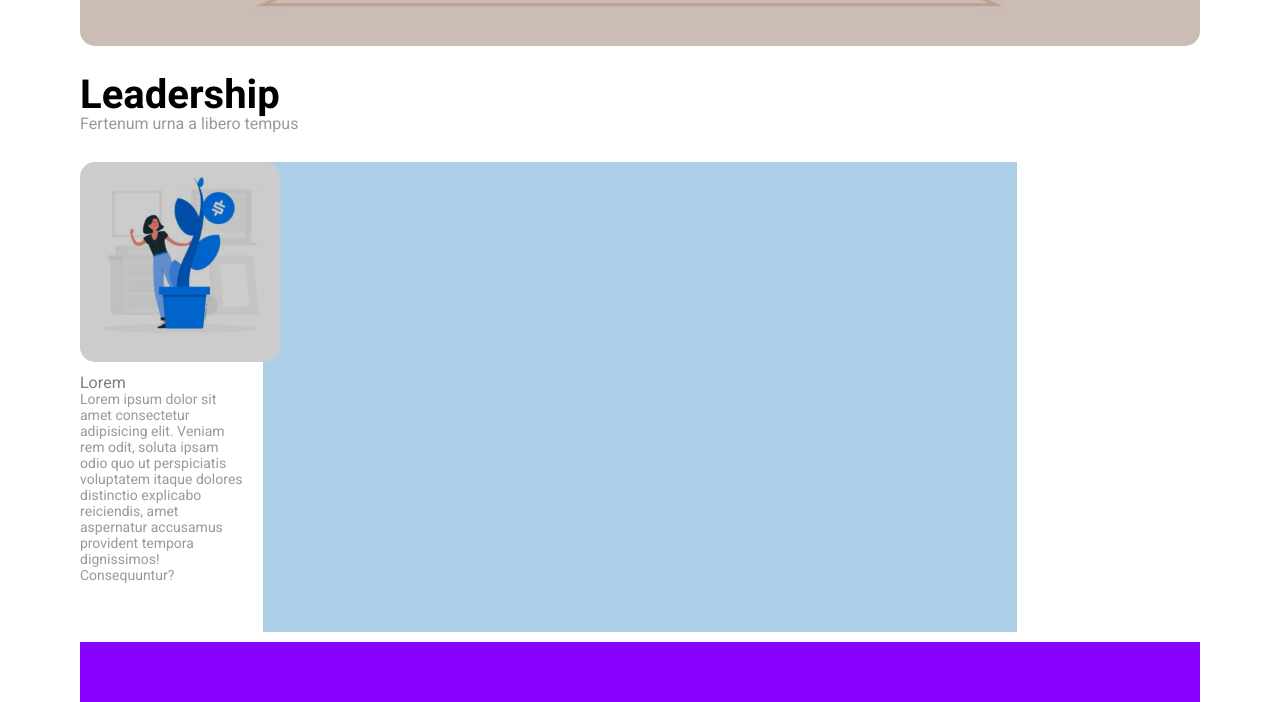
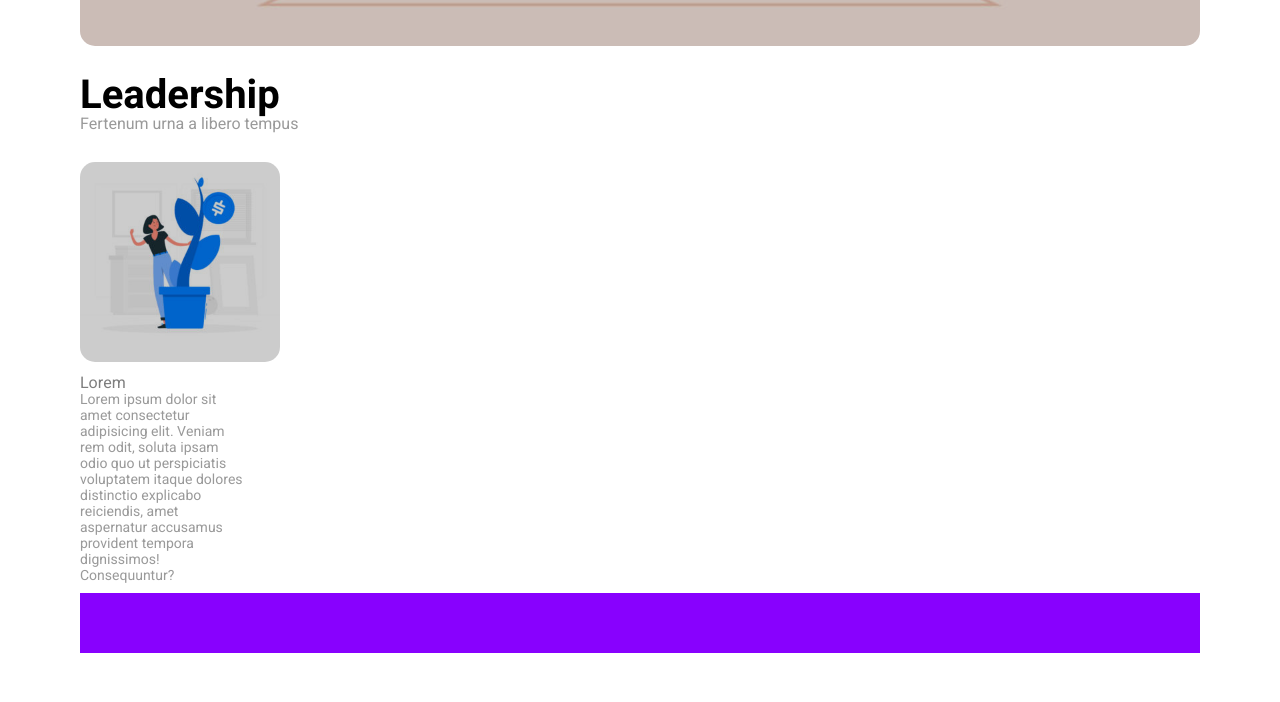
Before and after one commit to MattiaRovito/htmlcss-wp, a plain HTML site: page index.html in a window 1280 px wide. Shown: the part 751-1453 px from the top of the page. After the commit the page ends 1404 px from the top, so only its background shows below. Drawn offline with Linux system fonts and the light colour scheme.

Commit message:
add leadership

```diff
--- a/css/style.css
+++ b/css/style.css
@@ -166,8 +166,6 @@ a{
 
 
 
-
-
 /* esempio con margini in %
 .main-contents{
     float: left;
@@ -180,10 +178,10 @@ a{
 /* esempio con il calc */
 .main-contents{
     float: left;
-    height: 470px; /*questa altezza verrà eliminata successivamente */
+    /* height: 470px; questa altezza verrà eliminata successivamente */
     width: calc(70% - 30px);
     margin: 0px 15px;
-    background-color:  #abcfe7;
+    /* background-color:  #abcfe7;  */
 }
 /* fine esempio con il calc */
 
```
Also changed, not shown: index.html (+0 -1 lines).
